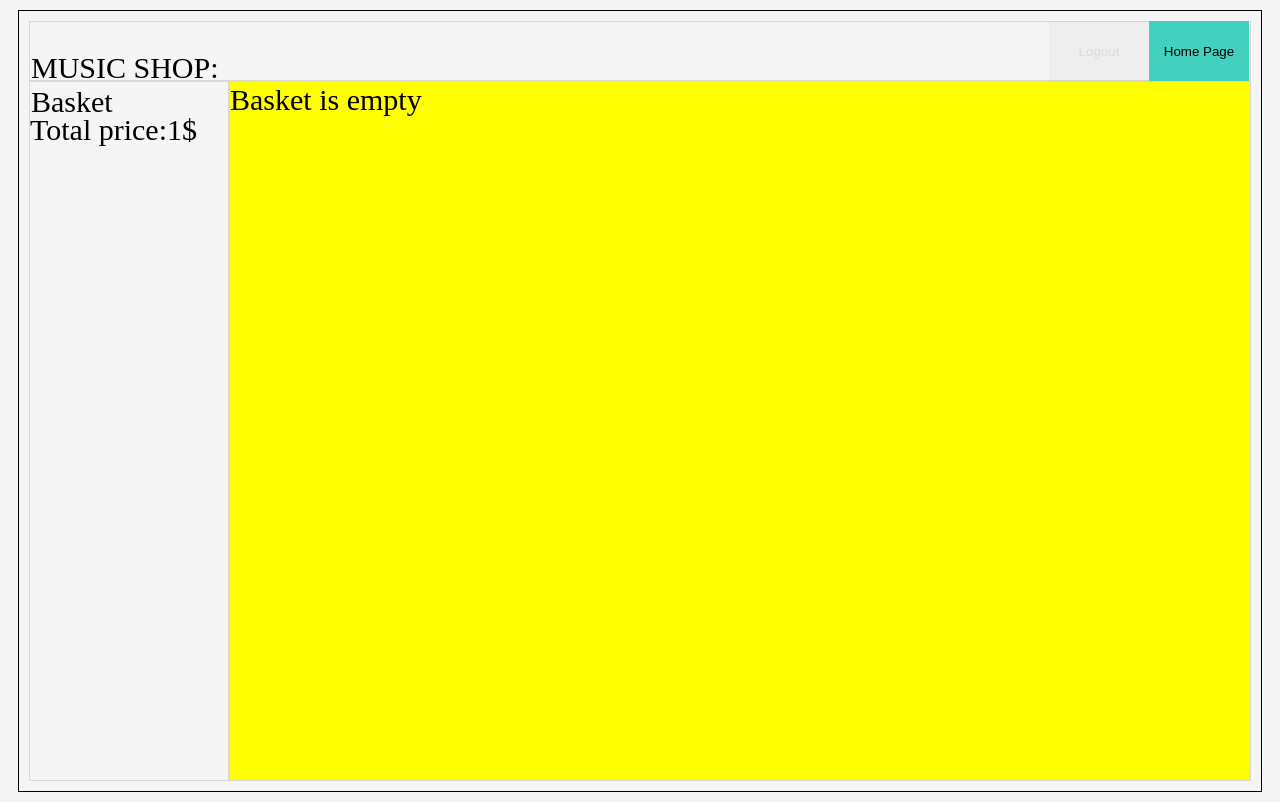
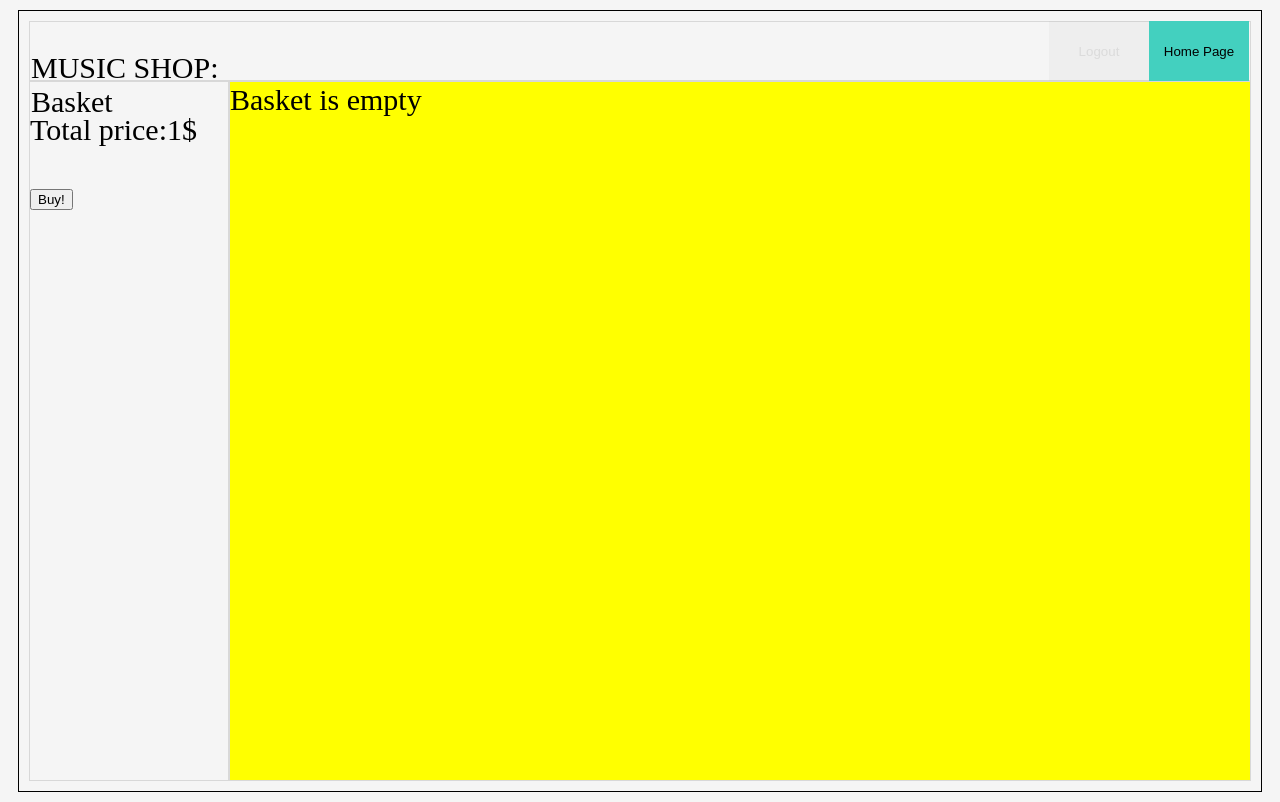
Before and after one commit to MaksimGayduk/php_rush00, a PHP site: page /RUSH00/basket.php in a window 1280 px wide. Run offline with PHP 8.4, Linux system fonts and the light colour scheme; a user stored in the database is signed in; data comes from the database, SQL or seed files in the repository.

Commit message:
before radio

```diff
--- a/basket.php
+++ b/basket.php
@@ -24,6 +24,7 @@
 			</div>
 				<div class="sidebar">
 					<?php echo '<p> Total price:' .$_SESSION['total_price'] .'$</p>'; ?>
+					<a href=""><button type="button">Buy!</button></a>
 				</div>
 			<div class="content">
 			<?php
```
